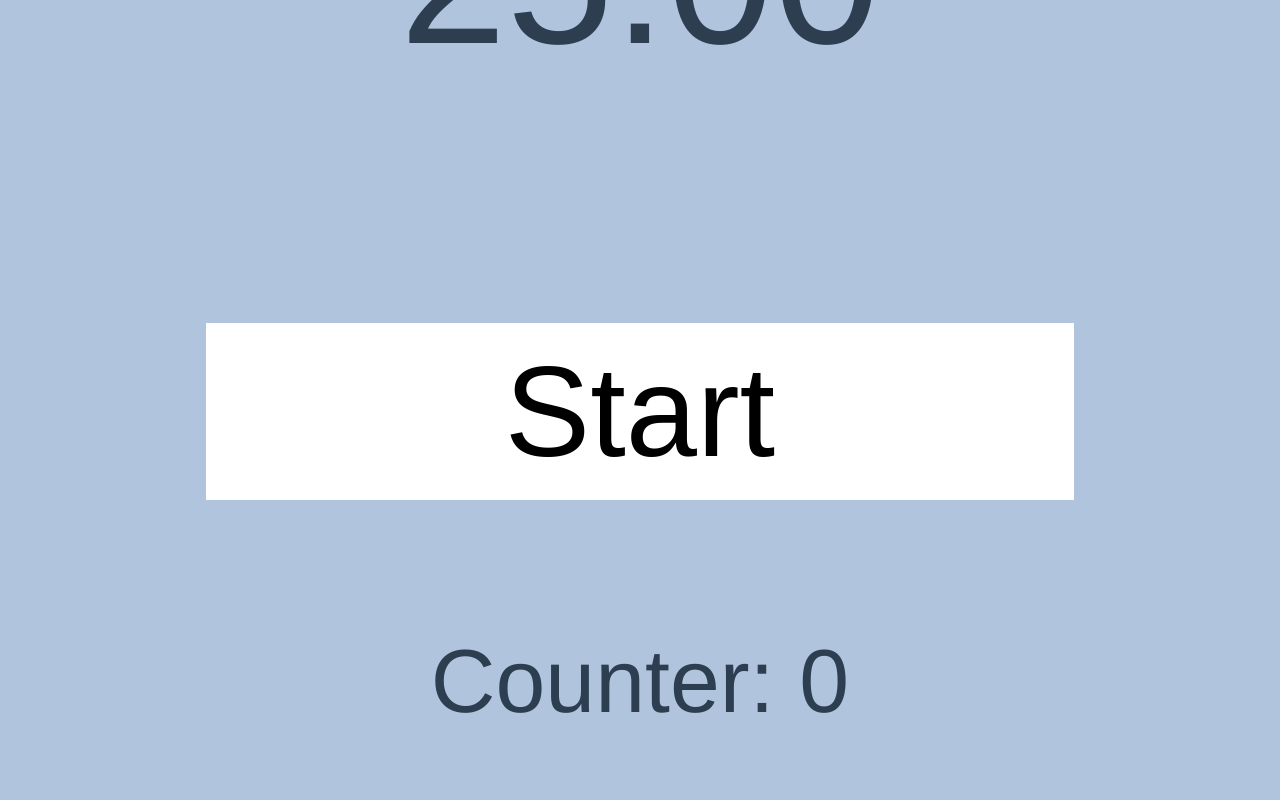
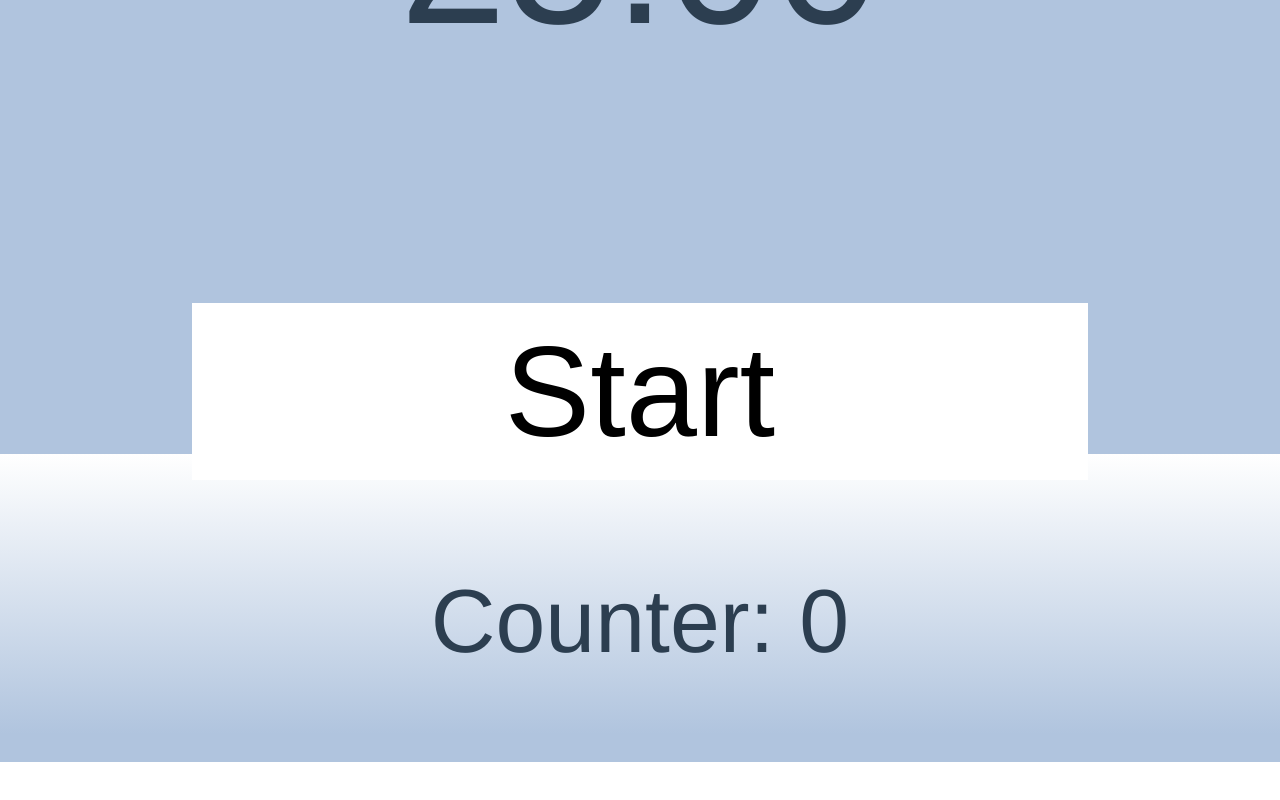
Before and after one commit to vicente-palomero/fuji, a Vue app: page / in a window 1280 px wide. Shown: the part 346-1146 px from the top of the page. After the commit the page ends 1108 px from the top, so only its background shows below. Built offline with nearby package versions, Linux system fonts and the light colour scheme.

Commit message:
Add simple gradient

```diff
--- a/src/App.vue
+++ b/src/App.vue
@@ -34,7 +34,7 @@ html, body {
   height: 100%;
   margin: 0;
   padding: 0;
-  background-color: lightsteelblue;
+  background: linear-gradient(180deg, white 0%, lightsteelblue 35%);
 }
 
 #app {
@@ -50,12 +50,10 @@ html, body {
 
 .content {
   flex: 1 0 auto;
-  padding: 20px;
 }
 
 .footer {
   font-size: 7vw;
   flex-shrink: 0;
-  padding: 20px;
 }
 </style>
```
